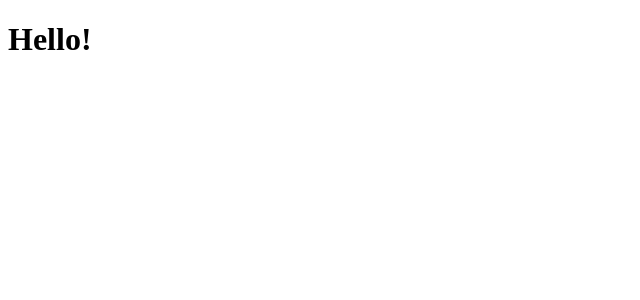
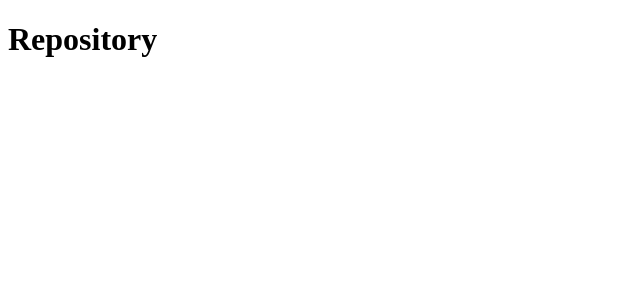
Before and after one commit to wallauschek/reacjs-primeiro-app, a React (Create React App) app: page /repository in a window 1280 px wide. Shown: the top 300 px of the page, without its empty margins (0-640 px from the left). Built offline with nearby package versions, Linux system fonts and the light colour scheme.

Commit message:
Configurando Rotas

```diff
--- a/package.json
+++ b/package.json
@@ -5,6 +5,7 @@
   "dependencies": {
     "react": "^16.8.6",
     "react-dom": "^16.8.6",
+    "react-router-dom": "^5.0.1",
     "react-scripts": "3.0.1"
   },
   "scripts": {
--- a/src/App.js
+++ b/src/App.js
@@ -1,11 +1,9 @@
 import React from 'react';
 
+import Routes from './routes';
+
 function App() {
-  return (
-    <div className="App">
-      <h1>Hello!</h1>
-    </div>
-  );
+  return <Routes />;
 }
 
 export default App;
--- /dev/null
+++ b/src/pages/Main/index.js
@@ -0,0 +1,7 @@
+import React from 'react';
+
+// import { Container } from './styles';
+
+export default function Main() {
+  return <h1>Main</h1>;
+}
--- /dev/null
+++ b/src/pages/Repository/index.js
@@ -0,0 +1,7 @@
+import React from 'react';
+
+// import { Container } from './styles';
+
+export default function Repository() {
+  return <h1>Repository</h1>;
+}
--- /dev/null
+++ b/src/routes.js
@@ -0,0 +1,16 @@
+import React from 'react';
+import { BrowserRouter, Switch, Route } from 'react-router-dom';
+
+import Main from './pages/Main';
+import Repository from './pages/Repository';
+
+export default function Routes() {
+  return (
+    <BrowserRouter>
+      <Switch>
+        <Route path="/" exact component={Main} />
+        <Route path="/repository" component={Repository} />
+      </Switch>
+    </BrowserRouter>
+  );
+}
```
Also changed, not shown: 2 other files (tests, documents, lock files or other folders).
